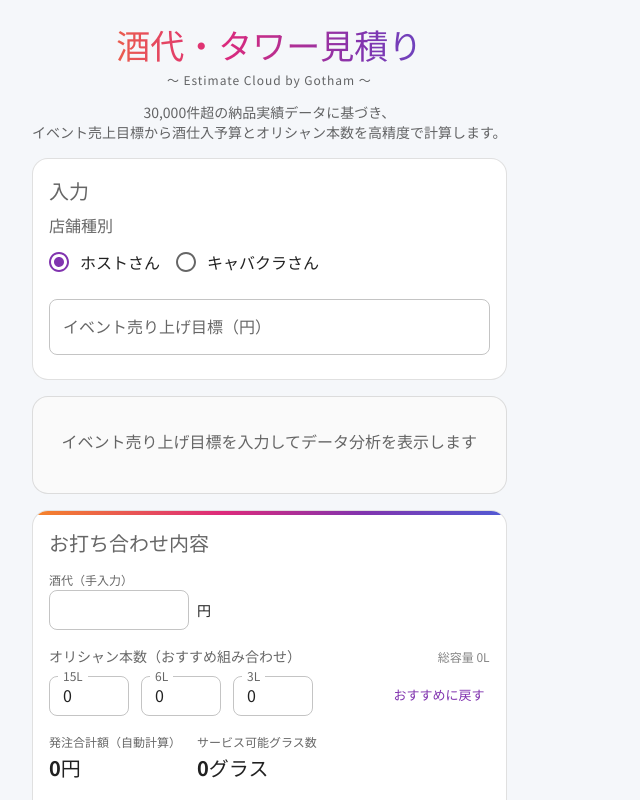
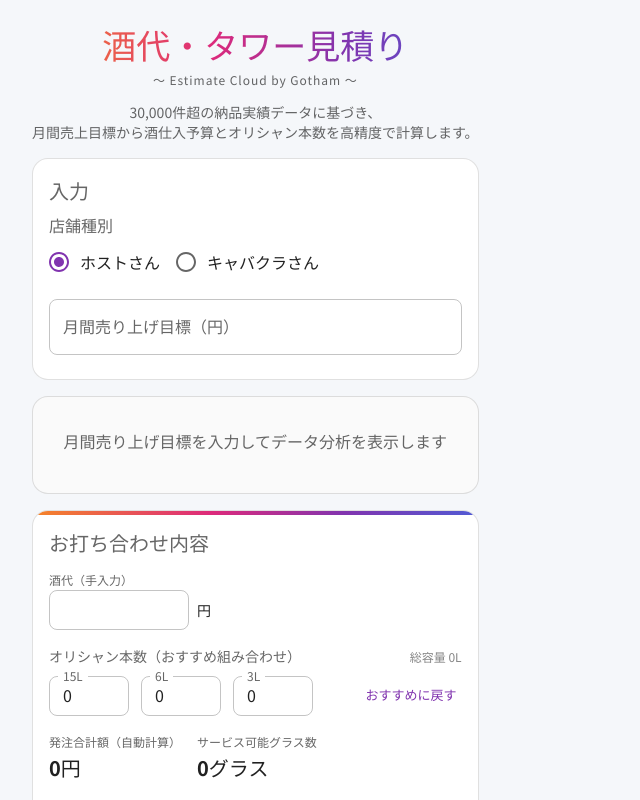
Before and after one commit to 536aika/sake-keisan-app, a React (Vite) app: page / in a window 1280 px wide. Shown: the top 800 px of the page, without its empty margins (0-640 px from the left). Built offline with nearby package versions, Linux system fonts and the light colour scheme; some icons are missing.

Commit message:
月間売り上げ目標に文言変更

```diff
--- a/src/App.tsx
+++ b/src/App.tsx
@@ -79,7 +79,7 @@ function App() {
           </Typography>
           <Typography variant="body2" align="center" color="text.secondary" sx={{ mb: 2 }}>
             30,000件超の納品実績データに基づき、<br />
-            イベント売上目標から酒仕入予算とオリシャン本数を高精度で計算します。
+            月間売上目標から酒仕入予算とオリシャン本数を高精度で計算します。
           </Typography>
 
           <Box sx={{ display: 'flex', flexDirection: 'column', gap: 2 }}>
--- a/src/components/InputArea.tsx
+++ b/src/components/InputArea.tsx
@@ -52,7 +52,7 @@ export function InputArea({
             </RadioGroup>
           </FormControl>
           <TextField
-            label="イベント売り上げ目標（円）"
+            label="月間売り上げ目標（円）"
             type="text"
             inputMode="numeric"
             value={monthlySalesTarget === '' ? '' : Number(monthlySalesTarget).toLocaleString()}
--- a/src/components/ResultArea.tsx
+++ b/src/components/ResultArea.tsx
@@ -19,7 +19,7 @@ export function ResultArea({ result }: ResultAreaProps) {
       <Card variant="outlined" sx={{ borderRadius: 2, bgcolor: 'grey.50' }}>
         <CardContent>
           <Typography color="text.secondary" textAlign="center" py={2}>
-            イベント売り上げ目標を入力してデータ分析を表示します
+            月間売り上げ目標を入力してデータ分析を表示します
           </Typography>
         </CardContent>
       </Card>
```
